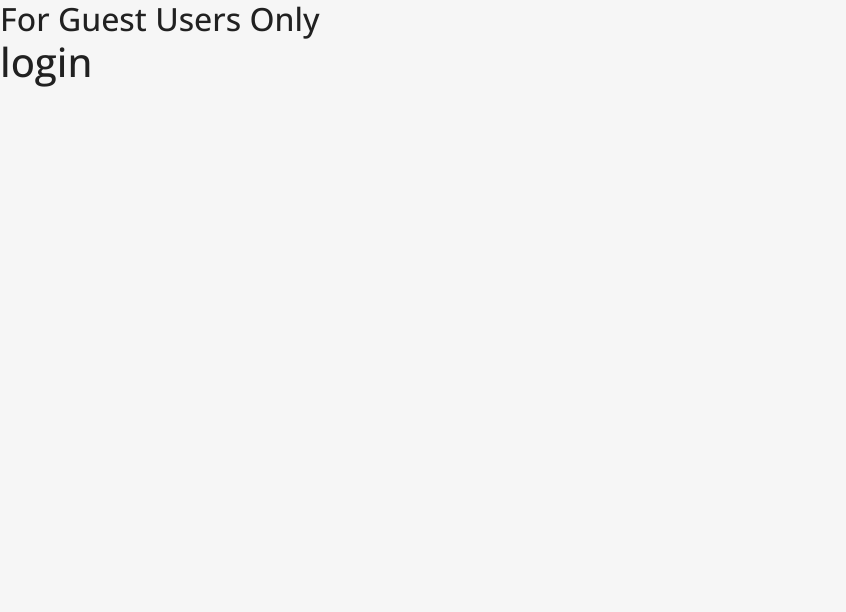
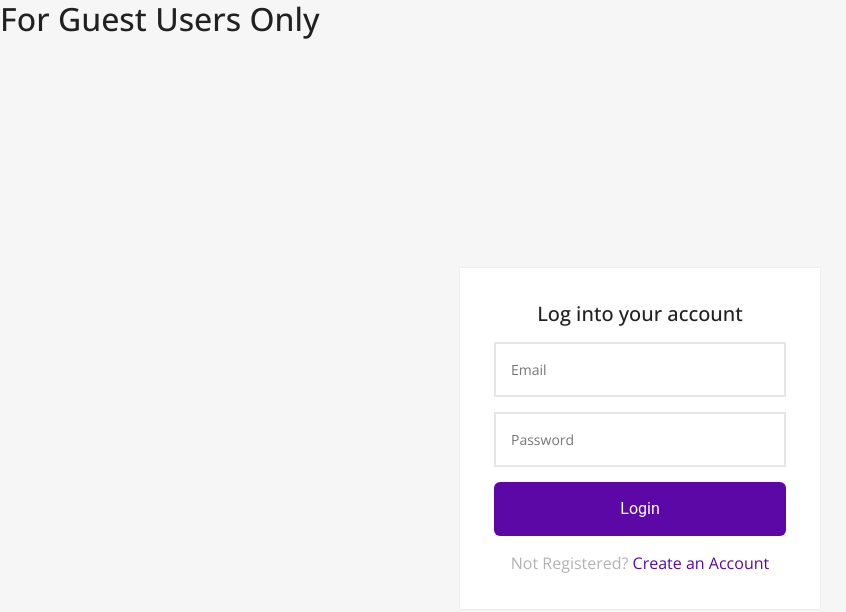
Before and after one commit to Abdulkhaliq9/laravel-react-stack, a React (Vite) app in the folder react/: page /login in a window 1280 px wide. Shown: the top 612 px of the page, without its empty margins (0-846 px from the left). Built offline with nearby package versions, Linux system fonts and the light colour scheme.

Commit message:
loginpage set

```diff
--- a/react/src/components/DefaultLayout.jsx
+++ b/react/src/components/DefaultLayout.jsx
@@ -1,22 +1,41 @@
-import React from 'react'
-import { Navigate, Outlet } from 'react-router-dom'
-import { useStateContext } from '../contexts/ContextProvider'
+import React from 'react';
+import { Link, Navigate, Outlet } from 'react-router-dom';
+import { useStateContext } from '../contexts/ContextProvider';
+
+
 
 export default function DefaultLayout() {
-const {user, token} = useStateContext();
-if(!token) {
+  const { user, token } = useStateContext()
 
-  return <Navigate to = "/login"  />
+  if (!token) {
+    return <Navigate to="/login" />;
+  }
+
+
+// logout button setup
+const onLogOut = (ev) => {
+  ev.preventDefault()
 }
 
 
 
-
-
   return (
-    <div>
-     <h1>DashBoard</h1>
-     <Outlet/>
+    <div id="defaultLayout">
+      <aside>
+        <Link to="/dashboard">Dashboard</Link>
+        <Link to="/users">Users</Link>
+      </aside>
+      <div className="content">
+        <header>
+          <div>Header</div>
+          <div>{user.name}
+          <a href="#" onClick={onLogOut} className="btn-logout">Log Out</a>
+          </div>
+        </header>
+        <main>
+          <Outlet />
+        </main>
+      </div>
     </div>
-  )
+  );
 }
--- a/react/src/components/GuestLayout.jsx
+++ b/react/src/components/GuestLayout.jsx
@@ -5,7 +5,7 @@ import { useStateContext } from '../contexts/ContextProvider'
 export default function GuestLayout() {
 
 
-const {token} = useStateContext();
+const {user,token} = useStateContext();
 
 if (token) {
   return <Navigate to="/" />
@@ -16,13 +16,13 @@ if (token) {
 
   return (
 
-    <div>
-    <div>
+
+    <div id='guestLayout'>
     <h2>For Guest Users Only</h2>
      <Outlet/>
     </div>
 
 
-    </div>
+
   )
 }
--- a/react/src/contexts/ContextProvider.jsx
+++ b/react/src/contexts/ContextProvider.jsx
@@ -8,8 +8,10 @@ const StateContext = createContext({
 });
 
 export const ContextProvider = ({ children }) => {
-  const [user, setUser] = useState(null); // Changed {} to null
-  const [token, _setToken] = useState(localStorage.getItem("ACCESS_TOKEN"));
+  const [user, setUser] = useState({
+    name : 'john'
+  }); // Changed {} to null
+  const [token, _setToken] = useState(null);
 
   const setToken = (token) => {
     _setToken(token);
@@ -29,7 +31,7 @@ export const ContextProvider = ({ children }) => {
         setToken,
       }}
     >
-      {children} {/* Corrected prop name */}
+      {children}
     </StateContext.Provider>
   );
 };
--- a/react/src/views/Login.jsx
+++ b/react/src/views/Login.jsx
@@ -1,9 +1,25 @@
-import React from 'react'
+import React from "react";
+import { Link } from "react-router-dom";
 
 export default function Login() {
+  // form validation
+  const onSubmit = (ev) => {
+    ev.preventDefault;
+  };
+
   return (
-    <div>
-      <h1>login</h1>
+    <div className="login-signup-form animated fadeInDown">
+      <div className="form">
+        <h1 className="title">Log into your account</h1>
+        <form onSubmit={onSubmit}>
+          <input type="email" placeholder="Email" />
+          <input type="password" placeholder="Password" />
+          <button className="btn btn-block">Login</button>
+          <p className="message">
+            Not Registered? <Link to="/signup">Create an Account</Link>
+          </p>
+        </form>
+      </div>
     </div>
-  )
+  );
 }
```
